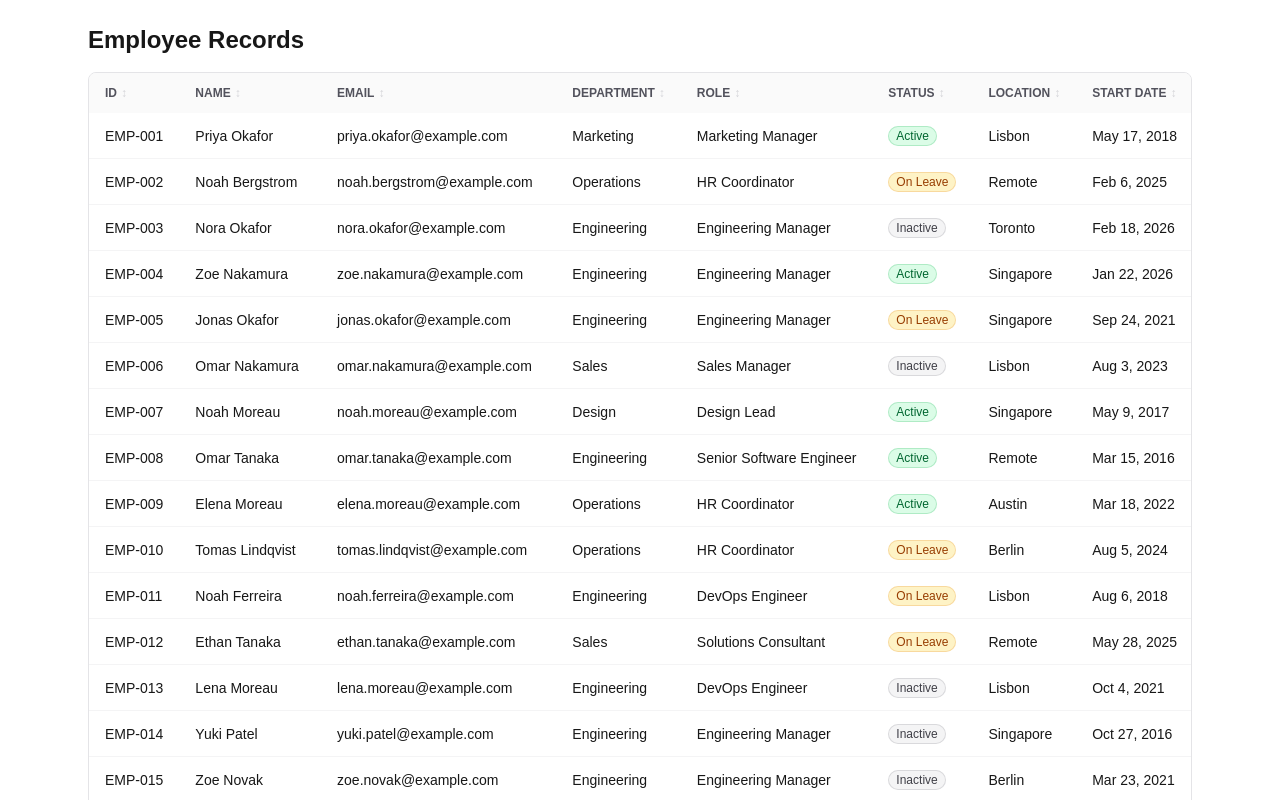
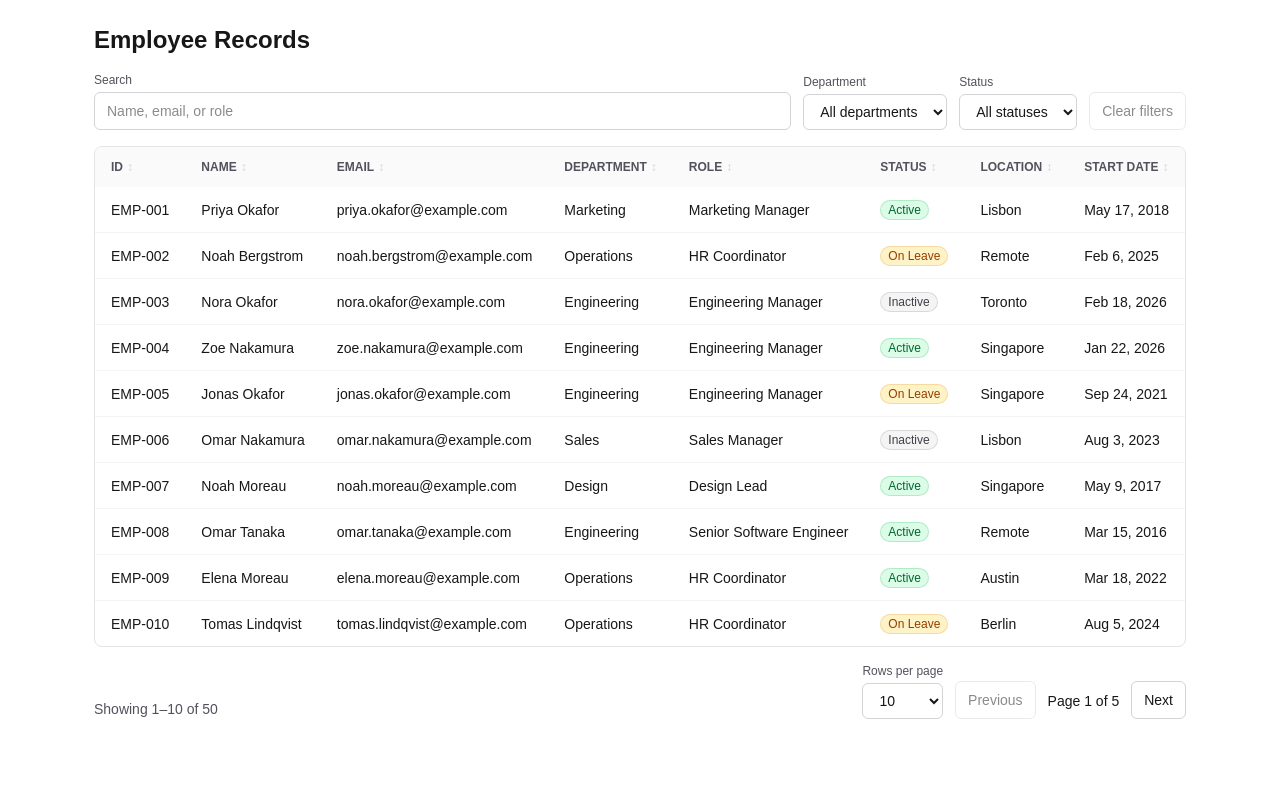
Before and after one commit to redKath/records-dashboard, a Next.js app: page / in a window 1280 px wide. Shown: the top 800 px of the page. Built offline with nearby package versions, Linux system fonts and the light colour scheme.

Commit message:
feat: add search, filters, and pagination (#4)
- Debounced global search across name, email, role

- Department and status filters with Clear filters

- Pagination with rows-per-page (10/20/50) and result count

- Reusable Select component and useDebouncedValue hook

```diff
--- a/components/table/EmployeeTable.tsx
+++ b/components/table/EmployeeTable.tsx
@@ -4,14 +4,20 @@ import { useEffect, useState } from "react";
 import {
   flexRender,
   getCoreRowModel,
+  getFilteredRowModel,
+  getPaginationRowModel,
   getSortedRowModel,
   useReactTable,
+  type ColumnFiltersState,
   type SortDirection,
   type SortingState,
 } from "@tanstack/react-table";
 import { getEmployees } from "@/lib/data";
 import type { Employee } from "@/lib/schema";
-import { columns } from "./columns";
+import { useDebouncedValue } from "@/lib/useDebouncedValue";
+import { columns, searchFilter } from "./columns";
+import { Pagination } from "./Pagination";
+import { Toolbar } from "./Toolbar";
 
 const ARIA_SORT: Record<SortDirection, "ascending" | "descending"> = {
   asc: "ascending",
@@ -26,6 +32,9 @@ function SortIcon({ dir }: { dir: false | SortDirection }) {
 export function EmployeeTable() {
   const [data, setData] = useState<Employee[] | null>(null);
   const [sorting, setSorting] = useState<SortingState>([]);
+  const [columnFilters, setColumnFilters] = useState<ColumnFiltersState>([]);
+  const [search, setSearch] = useState("");
+  const globalFilter = useDebouncedValue(search);
 
   useEffect(() => {
     getEmployees().then(setData);
@@ -36,15 +45,22 @@ export function EmployeeTable() {
   const table = useReactTable({
     data: data ?? [],
     columns,
-    state: { sorting },
+    state: { sorting, columnFilters, globalFilter },
     onSortingChange: setSorting,
+    onColumnFiltersChange: setColumnFilters,
+    globalFilterFn: searchFilter,
+    initialState: { pagination: { pageSize: 10 } },
     getCoreRowModel: getCoreRowModel(),
+    getFilteredRowModel: getFilteredRowModel(),
     getSortedRowModel: getSortedRowModel(),
+    getPaginationRowModel: getPaginationRowModel(),
   });
 
   if (!data) return <p className="text-zinc-500">Loading…</p>;
 
   return (
+    <div className="space-y-4">
+      <Toolbar table={table} search={search} onSearchChange={setSearch} />
       <div className="overflow-x-auto rounded-lg border border-zinc-200">
         <table className="w-full text-left text-sm">
           <thead className="bg-zinc-50 text-xs text-zinc-600 uppercase">
@@ -89,5 +105,7 @@ export function EmployeeTable() {
           </tbody>
         </table>
       </div>
+      <Pagination table={table} />
+    </div>
   );
 }
--- /dev/null
+++ b/components/table/Pagination.tsx
@@ -0,0 +1,51 @@
+import type { Table } from "@tanstack/react-table";
+import { Select } from "@/components/ui/Select";
+import type { Employee } from "@/lib/schema";
+
+const PAGE_SIZES = [10, 20, 50] as const;
+
+const btn =
+  "rounded-md border border-zinc-300 px-3 py-2 text-sm hover:bg-zinc-50 focus-visible:outline-2 focus-visible:outline-offset-2 focus-visible:outline-blue-600 disabled:cursor-not-allowed disabled:opacity-50";
+
+export function Pagination({ table }: { table: Table<Employee> }) {
+  const { pageIndex, pageSize } = table.getState().pagination;
+  const total = table.getFilteredRowModel().rows.length;
+  const first = total === 0 ? 0 : pageIndex * pageSize + 1;
+  const last = Math.min((pageIndex + 1) * pageSize, total);
+  const pageCount = Math.max(table.getPageCount(), 1);
+
+  return (
+    <div className="flex flex-wrap items-end justify-between gap-3">
+      <p className="text-sm text-zinc-600" aria-live="polite">
+        Showing {first}–{last} of {total}
+      </p>
+      <div className="flex flex-wrap items-end gap-3">
+        <Select
+          label="Rows per page"
+          options={PAGE_SIZES}
+          value={pageSize as (typeof PAGE_SIZES)[number]}
+          onChange={(v) => v !== "" && table.setPageSize(v)}
+        />
+        <button
+          type="button"
+          className={btn}
+          onClick={() => table.previousPage()}
+          disabled={!table.getCanPreviousPage()}
+        >
+          Previous
+        </button>
+        <span className="py-2 text-sm">
+          Page {pageIndex + 1} of {pageCount}
+        </span>
+        <button
+          type="button"
+          className={btn}
+          onClick={() => table.nextPage()}
+          disabled={!table.getCanNextPage()}
+        >
+          Next
+        </button>
+      </div>
+    </div>
+  );
+}
--- /dev/null
+++ b/components/table/Toolbar.tsx
@@ -0,0 +1,60 @@
+import type { Table } from "@tanstack/react-table";
+import { Select } from "@/components/ui/Select";
+import { DEPARTMENTS, STATUSES, type Employee } from "@/lib/schema";
+
+interface ToolbarProps {
+  table: Table<Employee>;
+  search: string;
+  onSearchChange: (value: string) => void;
+}
+
+export function Toolbar({ table, search, onSearchChange }: ToolbarProps) {
+  const department = table.getColumn("department");
+  const status = table.getColumn("status");
+  const hasFilters = search !== "" || table.getState().columnFilters.length > 0;
+
+  const clear = () => {
+    onSearchChange("");
+    table.resetColumnFilters();
+  };
+
+  return (
+    <div className="flex flex-wrap items-end gap-3">
+      <div className="flex min-w-48 flex-1 flex-col gap-1">
+        <label htmlFor="search" className="text-xs font-medium text-zinc-600">
+          Search
+        </label>
+        <input
+          id="search"
+          type="search"
+          value={search}
+          onChange={(e) => onSearchChange(e.target.value)}
+          placeholder="Name, email, or role"
+          className="rounded-md border border-zinc-300 px-3 py-2 text-sm focus-visible:outline-2 focus-visible:outline-offset-2 focus-visible:outline-blue-600"
+        />
+      </div>
+      <Select
+        label="Department"
+        placeholder="All departments"
+        options={DEPARTMENTS}
+        value={(department?.getFilterValue() as string | undefined) ?? ""}
+        onChange={(v) => department?.setFilterValue(v || undefined)}
+      />
+      <Select
+        label="Status"
+        placeholder="All statuses"
+        options={STATUSES}
+        value={(status?.getFilterValue() as string | undefined) ?? ""}
+        onChange={(v) => status?.setFilterValue(v || undefined)}
+      />
+      <button
+        type="button"
+        onClick={clear}
+        disabled={!hasFilters}
+        className="rounded-md border border-zinc-300 px-3 py-2 text-sm hover:bg-zinc-50 focus-visible:outline-2 focus-visible:outline-offset-2 focus-visible:outline-blue-600 disabled:cursor-not-allowed disabled:opacity-50"
+      >
+        Clear filters
+      </button>
+    </div>
+  );
+}
--- a/components/table/columns.tsx
+++ b/components/table/columns.tsx
@@ -1,4 +1,4 @@
-import { createColumnHelper } from "@tanstack/react-table";
+import { createColumnHelper, type FilterFn } from "@tanstack/react-table";
 import { StatusBadge } from "@/components/ui/Badge";
 import type { Employee } from "@/lib/schema";
 
@@ -9,14 +9,30 @@ const dateFormat = new Intl.DateTimeFormat("en-US", {
   timeZone: "UTC",
 });
 
+// Global search matches name, email and role
+export const searchFilter: FilterFn<Employee> = (
+  row,
+  _columnId,
+  value: string,
+) => {
+  const q = value.trim().toLowerCase();
+  const { name, email, role } = row.original;
+  return [name, email, role].some((f) => f.toLowerCase().includes(q));
+};
+
+// equalsString: the default substring match would make "Active" match "Inactive"
 export const columns = [
   col.accessor("id", { header: "ID" }),
   col.accessor("name", { header: "Name" }),
   col.accessor("email", { header: "Email" }),
-  col.accessor("department", { header: "Department" }),
+  col.accessor("department", {
+    header: "Department",
+    filterFn: "equalsString",
+  }),
   col.accessor("role", { header: "Role" }),
   col.accessor("status", {
     header: "Status",
+    filterFn: "equalsString",
     cell: (info) => <StatusBadge status={info.getValue()} />,
   }),
   col.accessor("location", { header: "Location" }),
--- /dev/null
+++ b/components/ui/Select.tsx
@@ -0,0 +1,44 @@
+import { useId } from "react";
+
+interface SelectProps<T extends string | number> {
+  label: string;
+  value: T | "";
+  options: readonly T[];
+  onChange: (value: T | "") => void;
+  /** Label for the empty option; omit to require a value */
+  placeholder?: string;
+}
+
+export function Select<T extends string | number>({
+  label,
+  value,
+  options,
+  onChange,
+  placeholder,
+}: SelectProps<T>) {
+  const id = useId();
+
+  return (
+    <div className="flex flex-col gap-1">
+      <label htmlFor={id} className="text-xs font-medium text-zinc-600">
+        {label}
+      </label>
+      <select
+        id={id}
+        value={value}
+        onChange={(e) => {
+          const picked = options.find((o) => String(o) === e.target.value);
+          onChange(picked ?? "");
+        }}
+        className="rounded-md border border-zinc-300 bg-white px-3 py-2 text-sm focus-visible:outline-2 focus-visible:outline-offset-2 focus-visible:outline-blue-600"
+      >
+        {placeholder !== undefined && <option value="">{placeholder}</option>}
+        {options.map((o) => (
+          <option key={o} value={o}>
+            {o}
+          </option>
+        ))}
+      </select>
+    </div>
+  );
+}
--- /dev/null
+++ b/lib/useDebouncedValue.ts
@@ -0,0 +1,12 @@
+import { useEffect, useState } from "react";
+
+export function useDebouncedValue<T>(value: T, delayMs = 300): T {
+  const [debounced, setDebounced] = useState(value);
+
+  useEffect(() => {
+    const timer = setTimeout(() => setDebounced(value), delayMs);
+    return () => clearTimeout(timer);
+  }, [value, delayMs]);
+
+  return debounced;
+}
```
Lines whose indentation alone changed are shown as unchanged.
